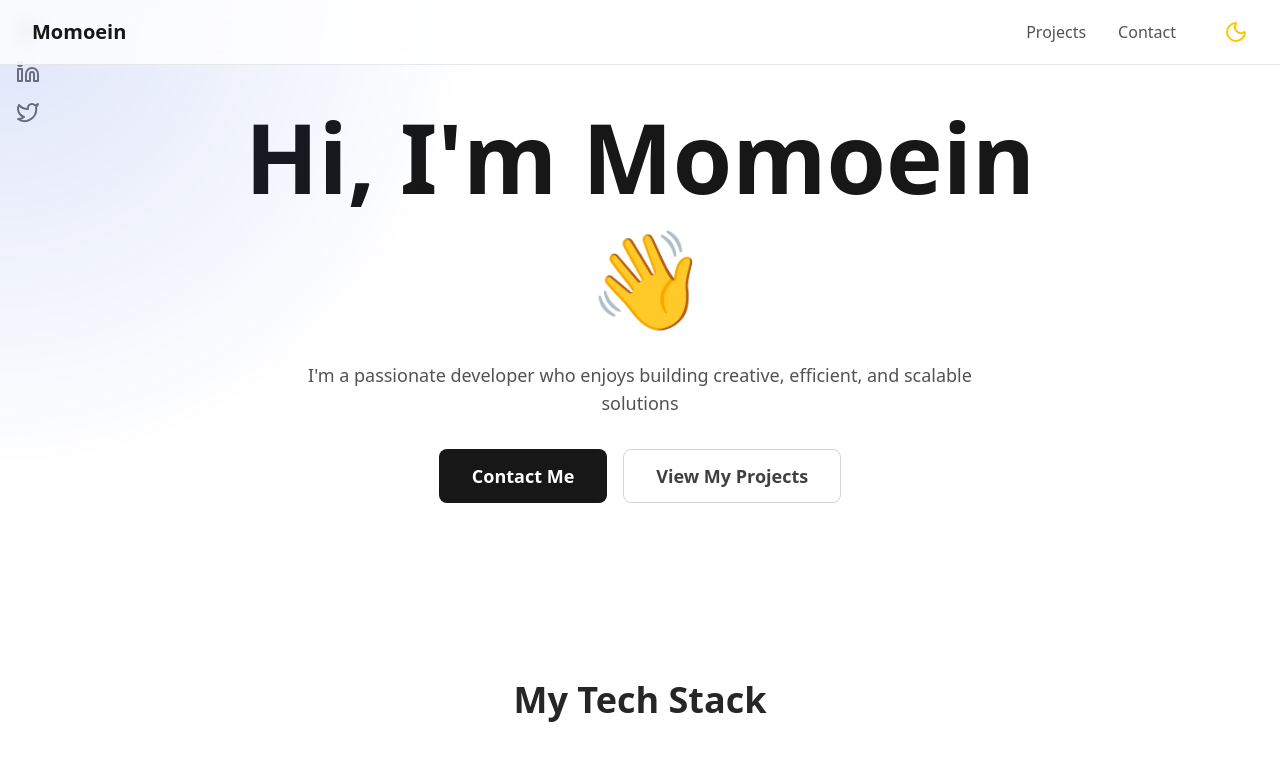
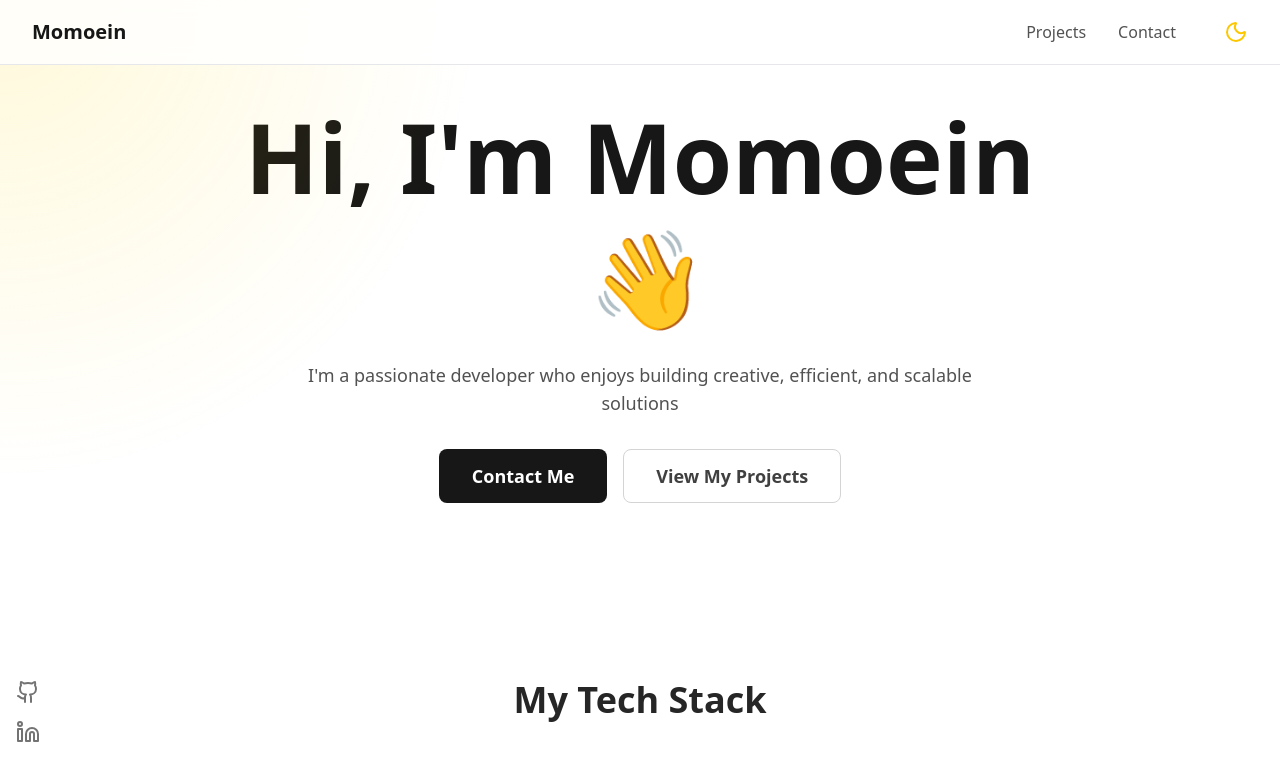
Before and after one commit to CactusBros/momoein-portfolio, a Next.js app: page / in a window 1280 px wide. Shown: the top 761 px of the page. Built offline with nearby package versions, Linux system fonts and the light colour scheme.

Commit message:
fixed social links position and color corrected mouse effect

```diff
--- a/app/globals.css
+++ b/app/globals.css
@@ -7,12 +7,14 @@
 :root {
   --background: #ffffff;
   --foreground: #171717;
+  --shine-color: rgba(255, 215, 0, 0.15);
 }
 
 /* 3. Define variables for dark mode */
 .dark {
   --background: #0a0a0a;
   --foreground: #ededed;
+  --shine-color: rgba(29, 78, 216, 0.15);
 }
 
 /* 4. Map your variables to Tailwind's theme */
--- a/components/BgShine.tsx
+++ b/components/BgShine.tsx
@@ -23,7 +23,7 @@ const BgShine = () => {
     <div
       className="pointer-events-none fixed inset-0 z-30 transition duration-300"
       style={{
-        background: `radial-gradient(600px at ${mousePosition.x}px ${mousePosition.y}px, rgba(29, 78, 216, 0.15), transparent 80%)`,
+        background: `radial-gradient(600px at ${mousePosition.x}px ${mousePosition.y}px, var(--shine-color), transparent 80%)`,
       }}
     />
   );
--- a/components/SocialLinks.tsx
+++ b/components/SocialLinks.tsx
@@ -15,8 +15,8 @@ interface SocialLinksProps {
 
 const SocialLinks: FC<SocialLinksProps> = ({ className }) => {
   return (
-    <nav className={`fixed top-5 left-4 ${className}`}>
-      <div className="flex flex-row gap-4 md:flex-col">
+    <nav className={`fixed top-5 md:bottom-4 left-4 md:top-auto ${className}`}>
+      <div className="flex flex-row md:flex-col gap-4">
         {socialLinks.map((link, index) => (
           <Link href={link.href} key={index} target="_blank">
             <link.icon className="w-6 h-6 text-neutral-500 hover:text-black dark:hover:text-white transition-colors" />
```
